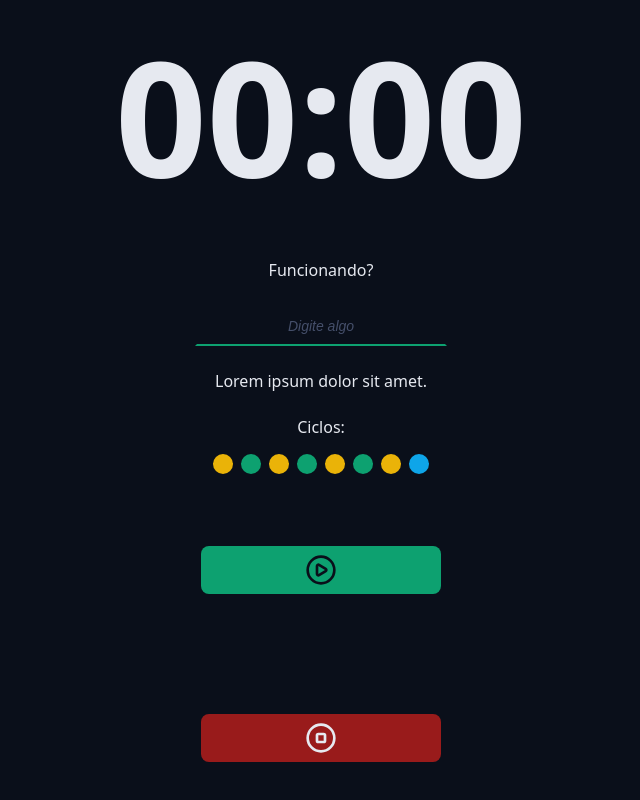
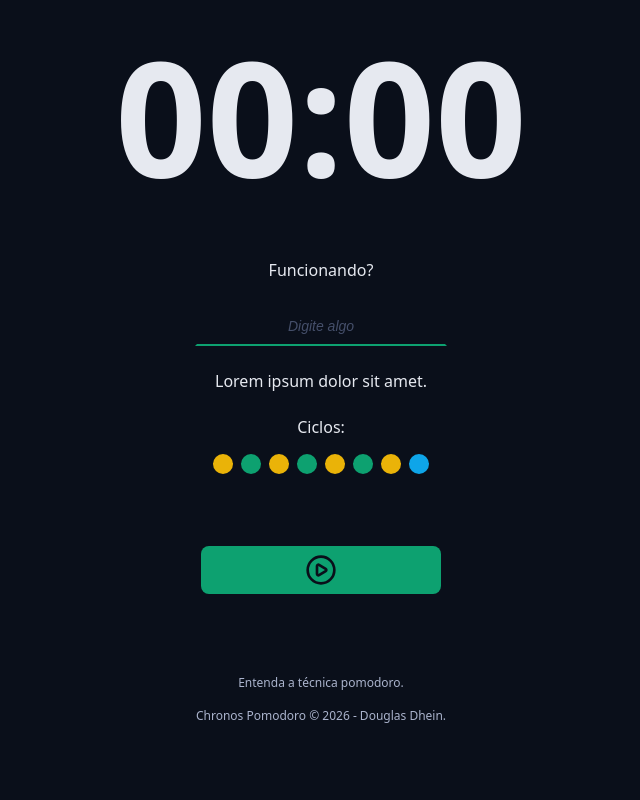
Before and after one commit to douglasdhein/chronos, a React (Vite) app: page / in a window 1280 px wide. Shown: the part 300-1100 px from the top of the page, without its empty margins (319-959 px from the left). After the commit the page ends 1056 px from the top, so only its background shows below. Built offline with nearby package versions, Linux system fonts and the light colour scheme.

Commit message:
componente footer

```diff
--- a/src/App.tsx
+++ b/src/App.tsx
@@ -6,9 +6,10 @@
 import { DefaultInput } from './components/DefaultInput';
 import { Cycles } from './components/Cycles';
 import { DefaultButton } from './components/DefaultButton';
-import { PlayCircleIcon, StopCircleIcon } from 'lucide-react';
+import { PlayCircleIcon } from 'lucide-react';
 import './styles/theme.css';
 import './styles/global.css';
+import { Footer } from './components/Footer';
 
 export function App() {
   return (
@@ -46,9 +47,12 @@
 
           <div className="formRow">
             <DefaultButton icon={<PlayCircleIcon />} color="green" />
-            <DefaultButton icon={<StopCircleIcon />} color="red" />
           </div>
         </form>
+      </Container>
+
+      <Container>
+        <Footer />
       </Container>
     </Fragment>
   );
--- /dev/null
+++ b/src/components/Footer/index.tsx
@@ -0,0 +1,12 @@
+import styles from './style.module.css';
+
+export function Footer() {
+  return (
+    <footer className={styles.footer}>
+      <a href="">Entenda a técnica pomodoro.</a>
+      <a href="">
+        Chronos Pomodoro &copy; {new Date().getFullYear()} - Douglas Dhein.
+      </a>
+    </footer>
+  );
+}
--- /dev/null
+++ b/src/components/Footer/style.module.css
@@ -0,0 +1,18 @@
+.footer {
+  display: flex;
+  justify-content: center;
+  align-items: center;
+  flex-direction: column;
+  font-size: 1.2rem;
+  gap: 1.6rem;
+}
+
+.footer a {
+  color: var(--text-muted);
+  text-decoration: none;
+}
+
+.footer a:hover {
+  color: var(--text-muted);
+  text-decoration: underline;
+}
```
